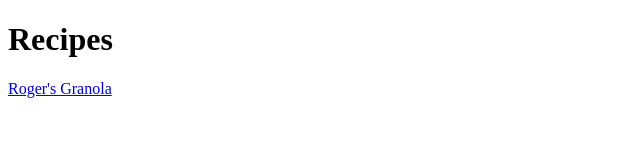
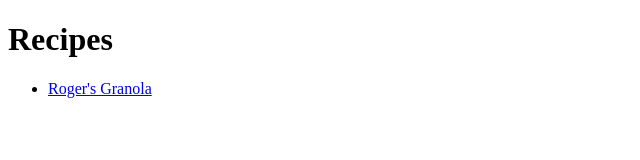
Before and after one commit to eedumas-maker/odin-recipes, a plain HTML site: page index.html in a window 1280 px wide. Shown: the whole page, without its empty margins (0-640 px from the left). Drawn offline with Linux system fonts and the light colour scheme.

Commit message:
List recipes in index.html

```diff
--- a/index.html
+++ b/index.html
@@ -7,7 +7,10 @@
 
 <body>
     <h1>Recipes</h1>
-    <a href="./recipes/granola.html">Roger's Granola</a>
+    <ul>
+        <li><a href="./recipes/granola.html">Roger's Granola</a></li>
+    </ul>
+
 </body>
 
 </html>
```
